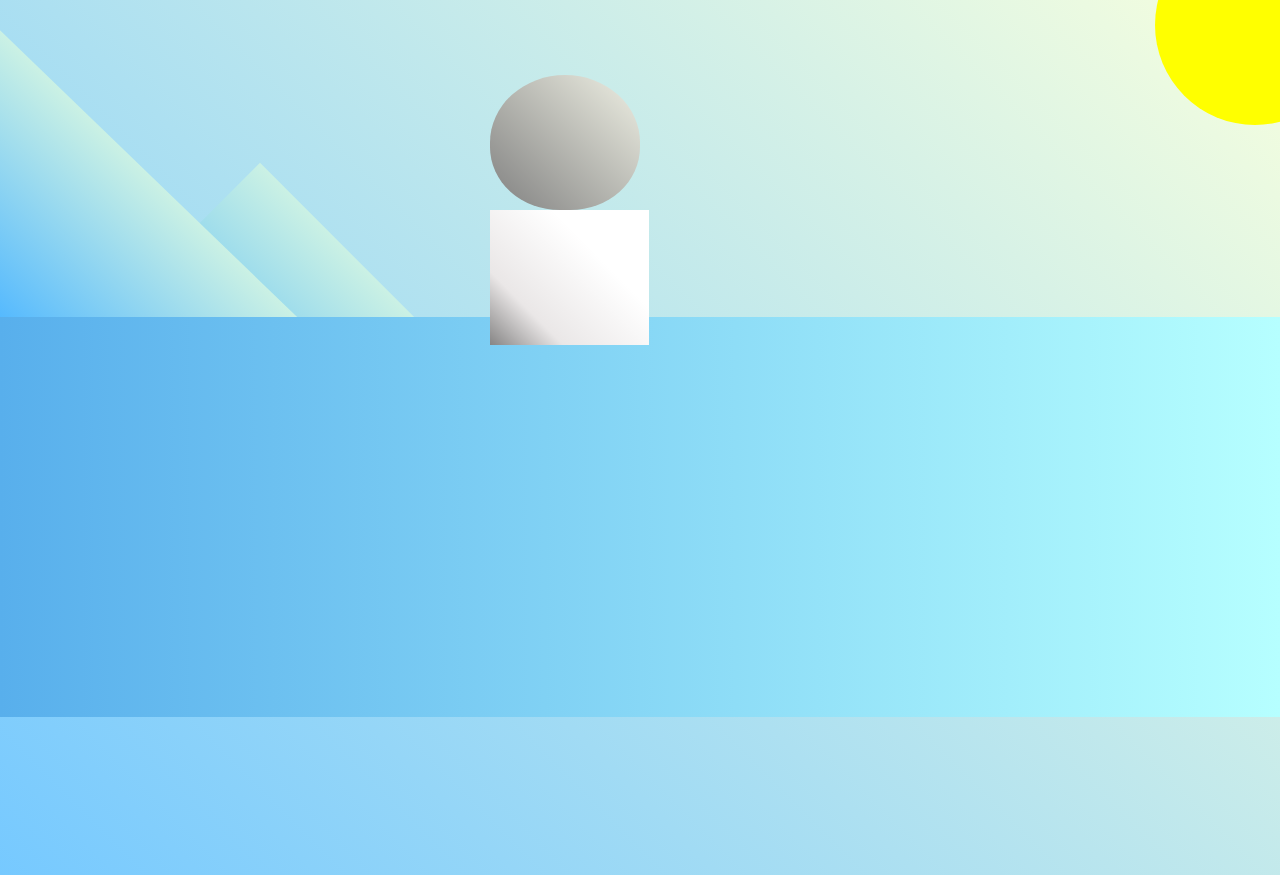
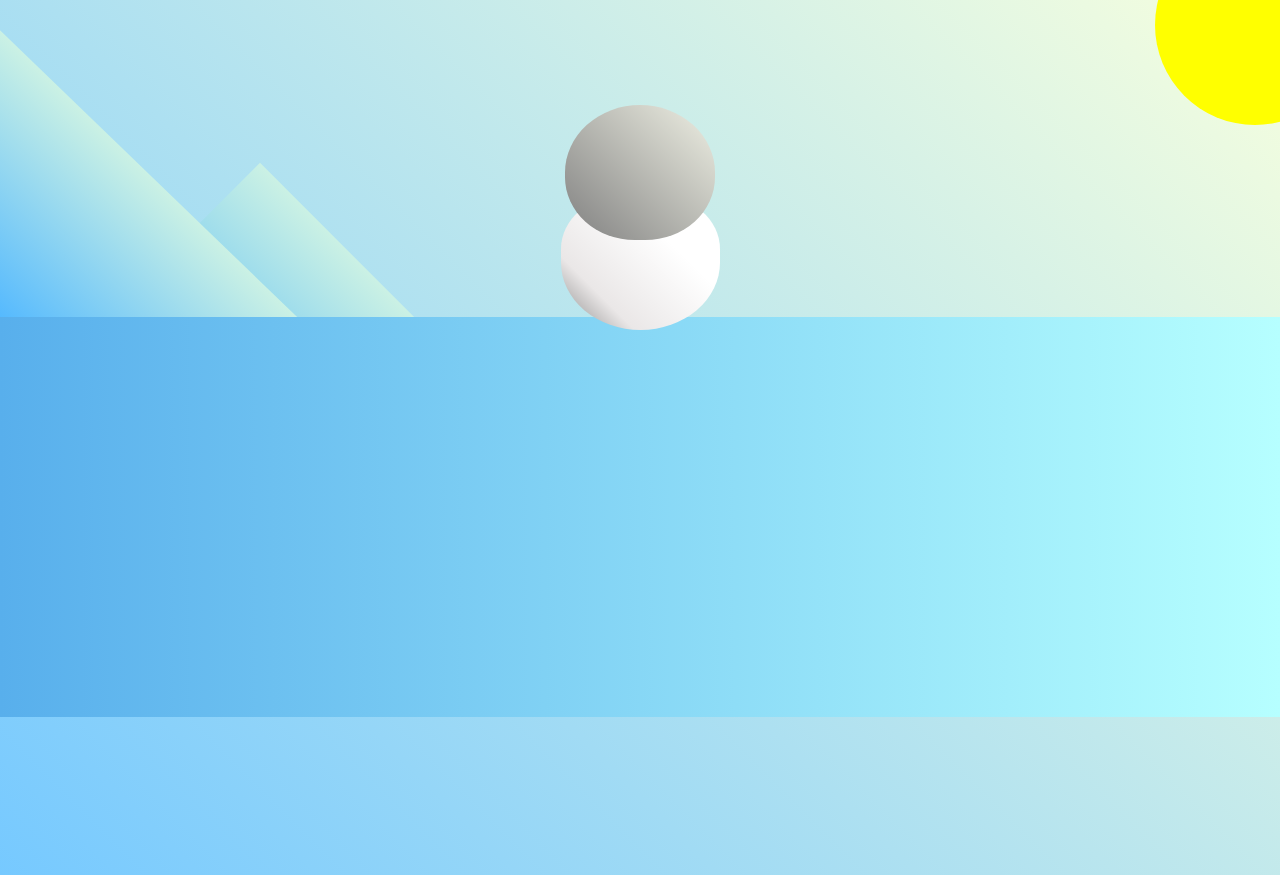
Before and after one commit to VILTRUMITE56/PENGUIN_CSS, a plain HTML site: page index.html in a window 1280 px wide. Shown: the top 875 px of the page. Drawn offline with Linux system fonts and the light colour scheme.

Commit message:
Update styles.css

```diff
--- a/styles.css
+++ b/styles.css
@@ -27,6 +27,9 @@ body {
   width: 50%;
   background: linear-gradient(45deg, gray, rgb(239, 240, 228));
   border-radius: 70% 70% 65% 65%;
+  top: 10%;
+  left: 25%;
+  z-index: 1;
 }
 .penguin-body {
   width: 53%;
@@ -37,6 +40,15 @@ body {
     rgb(234, 231, 231) 25%,
     white 67%
   );
+  border-radius: 80% 80% 100% 100%;
+  top: 40%;
+  left: 23.5%;
+}
+.penguin-body::before {
+  content: "";
+}
+.penguin * {
+  position: absolute;
 }
 .left-mountain {
   width: 300px;
```
